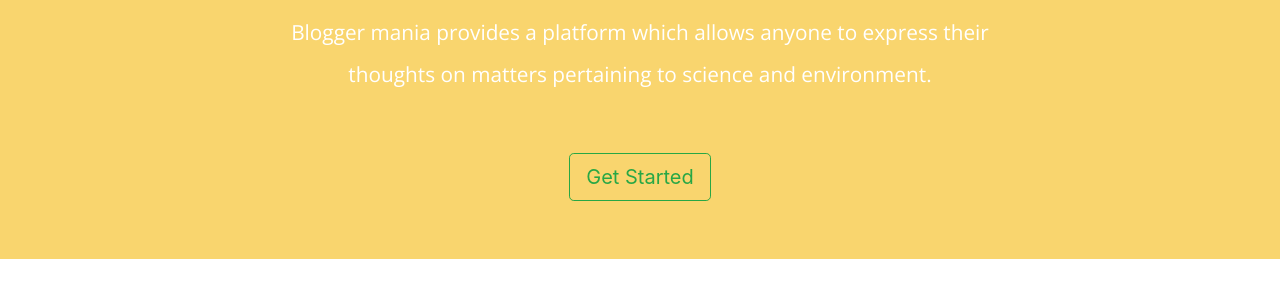
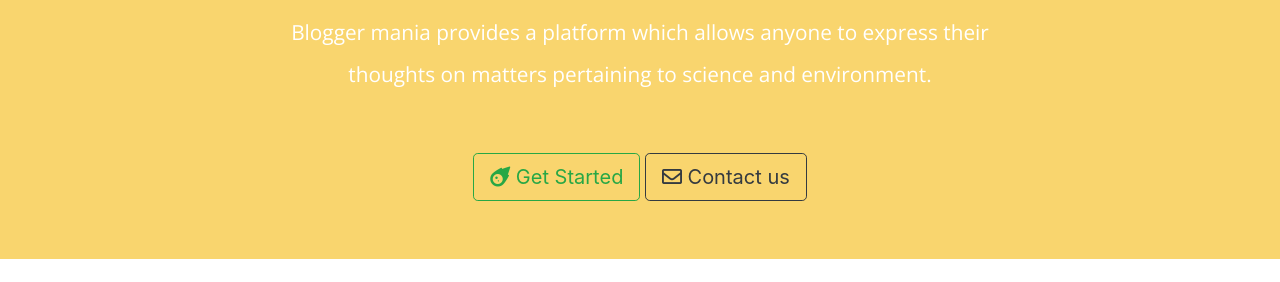
Before and after one commit to Ritobrato/Blogger-mania, a plain HTML site: page index.html in a window 1280 px wide. Shown: the part 518-800 px from the top of the page. Drawn offline with nearby package versions, Linux system fonts and the light colour scheme.

Commit message:
Update index.html
updated buttons.

```diff
--- a/index.html
+++ b/index.html
@@ -70,13 +70,17 @@
           Blogger mania provides a platform which allows anyone to express their thoughts on matters
           pertaining to science and environment.
         </p>
-        <button type="button" class="btn btn-outline-success btn-lg btn-position">Get Started</button>
+        <button type="button" class="btn btn-outline-success btn-lg btn-position"><i class="fas fa-meteor"></i> Get Started</button>
+        <a href="mailto:letterbox_rc@outlook.com">
+          <button type="button" class="btn btn-outline-dark btn-lg btn-position"><i class="far fa-envelope"></i> Contact us</button>
+        </a>
       </div>
     </div>
   </section>
 
   <section id="bloggers">
     <div class="container-fluid">
+
       <div class="row">
         <div class="col-lg-12">
           <h2 class="blogger-head">Top contributers</h2>
```
Lines whose indentation alone changed are shown as unchanged.
